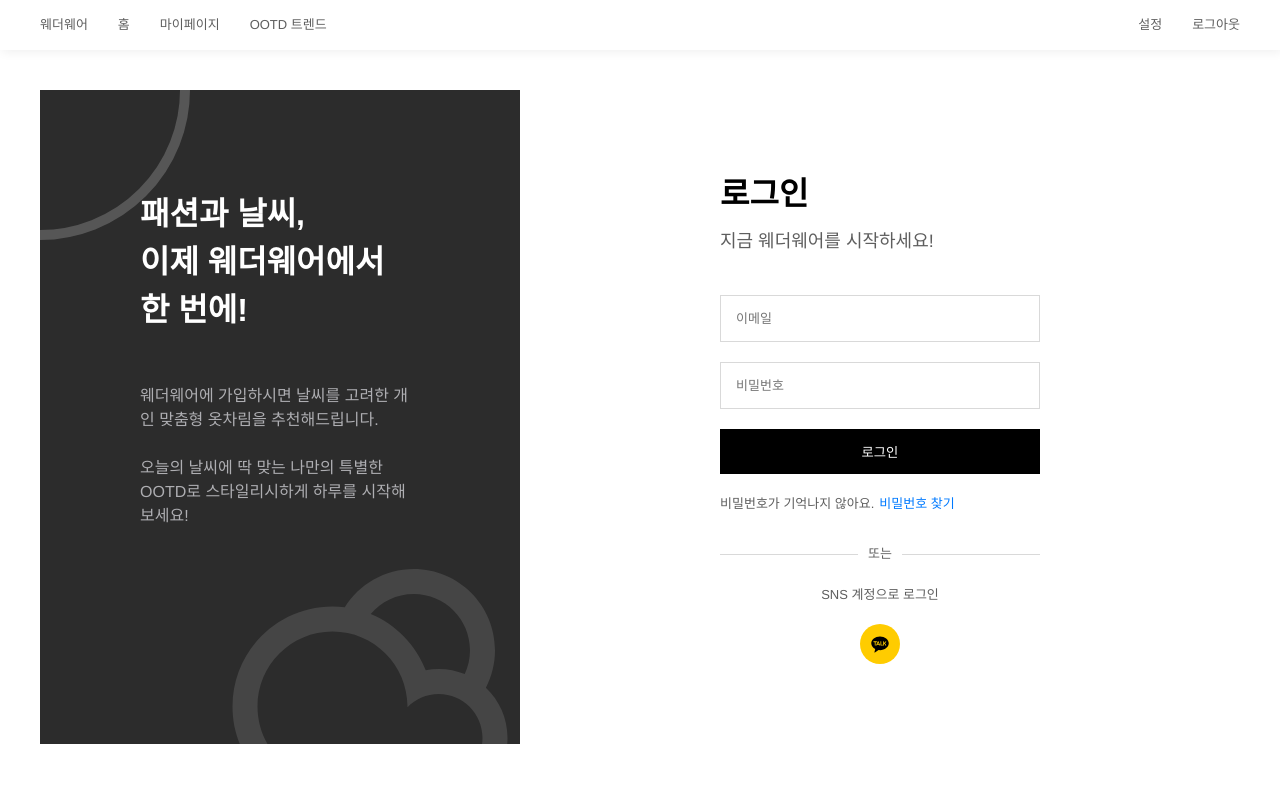
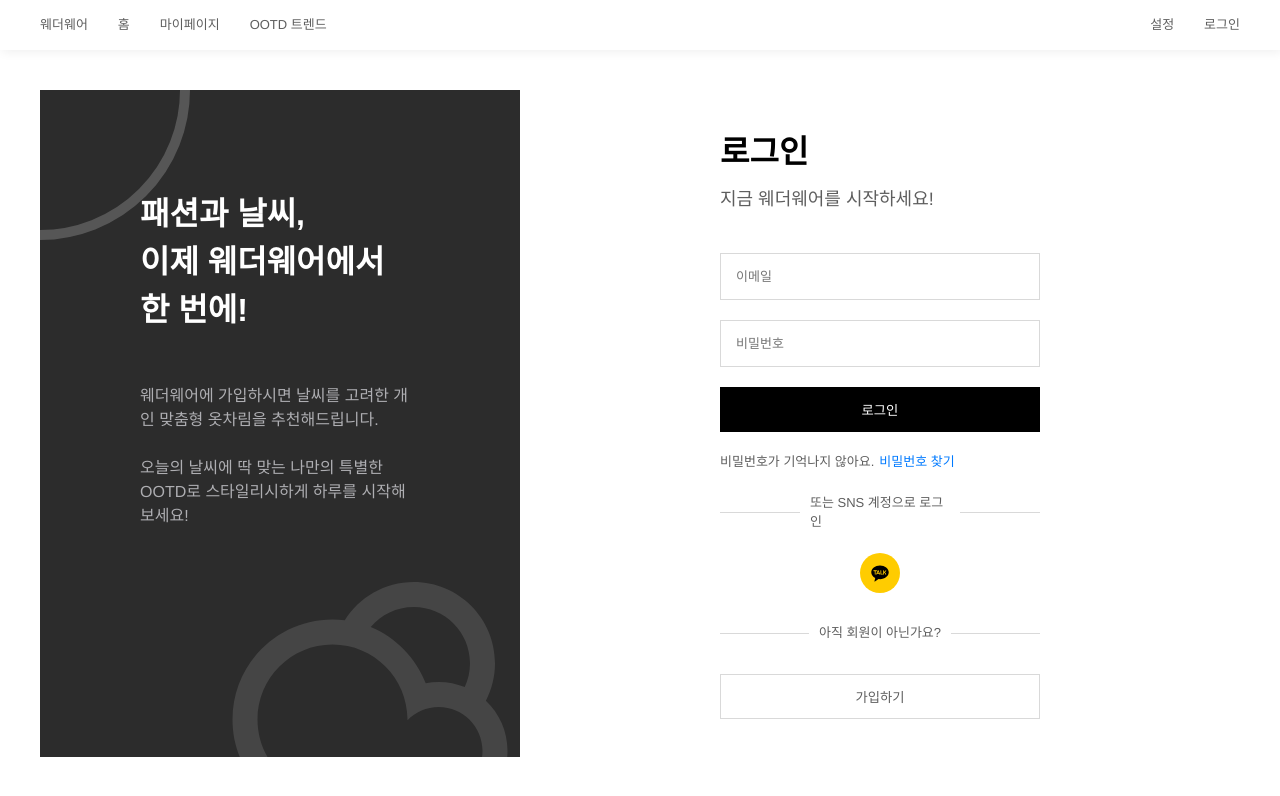
Before and after one commit to WeatherWearTeam/weather-wear-FE, a React (Vite) app: page /login in a window 1280 px wide. Shown: the top 796 px of the page. Built offline with nearby package versions, Linux system fonts and the light colour scheme; the HTML template or start-up script is replaced by a standard one.

Commit message:
[FEAT] : 레이아웃 로그인 로그아웃 조건문 추가

```diff
--- a/src/pages/Login.tsx
+++ b/src/pages/Login.tsx
@@ -1,12 +1,12 @@
 import Button from "@components/Button";
 import Icon from "@components/Icon";
 import Input from "@components/Input";
-import SelectButton from "@components/SelectButton";
 import { kakaoIcon, weatherSunCloudyIcon } from "@shared/icons";
-import { Link } from "react-router-dom";
+import { Link, useNavigate } from "react-router-dom";
 import styled from "styled-components";
 
 export default function Login() {
+  const navigate = useNavigate();
   return (
     <Container>
       <GridContainer>
@@ -56,16 +56,29 @@ export default function Login() {
             <LinkWrapper>
               비밀번호가 기억나지 않아요.
               <LinkToLogin to={`/login`}>비밀번호 찾기</LinkToLogin>
+              {/* 아직 회원이 아닌가요?
+              <LinkToLogin to={`/login`}>가입하기</LinkToLogin> */}
             </LinkWrapper>
             <SocialLoginContainer>
               <SeparateBorder>
-                <span>또는</span>
+                <span>또는 SNS 계정으로 로그인</span>
               </SeparateBorder>
-              SNS 계정으로 로그인
+              {/* SNS 계정으로 로그인 */}
               <SocialLoginIconWrapper>
                 <Icon icon={kakaoIcon} />
               </SocialLoginIconWrapper>
             </SocialLoginContainer>
+            <SeparateBorder>
+              <span>아직 회원이 아닌가요?</span>
+            </SeparateBorder>
+            <Button
+              buttonType="secondary"
+              onClick={() => {
+                navigate(`/signup`);
+              }}
+            >
+              가입하기
+            </Button>
           </FormContainer>
         </RightColumn>
       </GridContainer>
@@ -161,11 +174,11 @@ const RightColumn = styled.div`
   grid-area: right-column;
   display: flex;
   flex-direction: column;
-  padding: 8rem 20rem;
+  padding: 3.8rem 20rem;
   gap: 4rem;
 
   @media (max-width: 1200px) {
-    padding: 8rem 10rem;
+    padding: 3.8rem 10rem;
   }
 
   @media (max-width: 900px) {
--- a/src/shared/Layout.tsx
+++ b/src/shared/Layout.tsx
@@ -6,6 +6,7 @@ interface LayoutProps {
 }
 
 function Layout({ children }: LayoutProps) {
+  const isLoggedIn = false; //✅ 임의
   return (
     <>
       <HeaderContainer>
@@ -28,9 +29,19 @@ function Layout({ children }: LayoutProps) {
             <Link to={`/`}>
               <NavItem>설정</NavItem>
             </Link>
-            <StLink to={`/logout`}>
-              <NavItem>로그아웃</NavItem>
-            </StLink>
+            {isLoggedIn ? (
+              <Logout
+                onClick={() => {
+                  console.log("핸들 로그아웃");
+                }}
+              >
+                <NavItem>로그아웃</NavItem>
+              </Logout>
+            ) : (
+              <StLink to={`/login`}>
+                <NavItem>로그인</NavItem>
+              </StLink>
+            )}
           </NavRight>
         </Nav>
       </HeaderContainer>
@@ -95,7 +106,18 @@ const StLink = styled(NavLink)`
 
   &:hover,
   &:focus {
-    color: ${({ theme }) => theme.colors.red};
+    color: ${({ theme }) => theme.colors.black};
+    font-weight: 600;
+  }
+`;
+
+const Logout = styled.button`
+  transition: color 0.1s linear;
+
+  &:hover,
+  &:focus {
+    color: ${({ theme }) => theme.colors.black};
+    font-weight: 600;
   }
 `;
 
```
